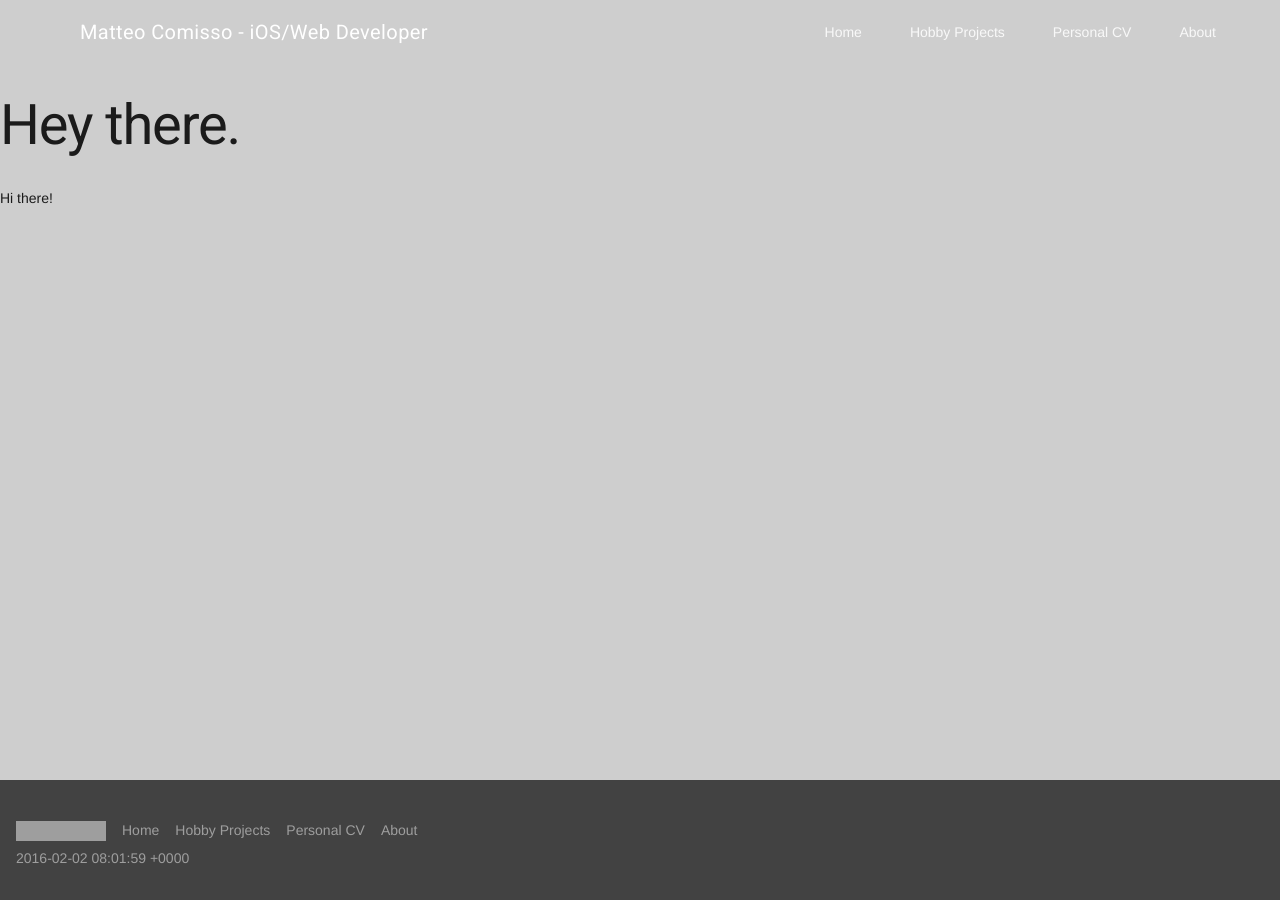
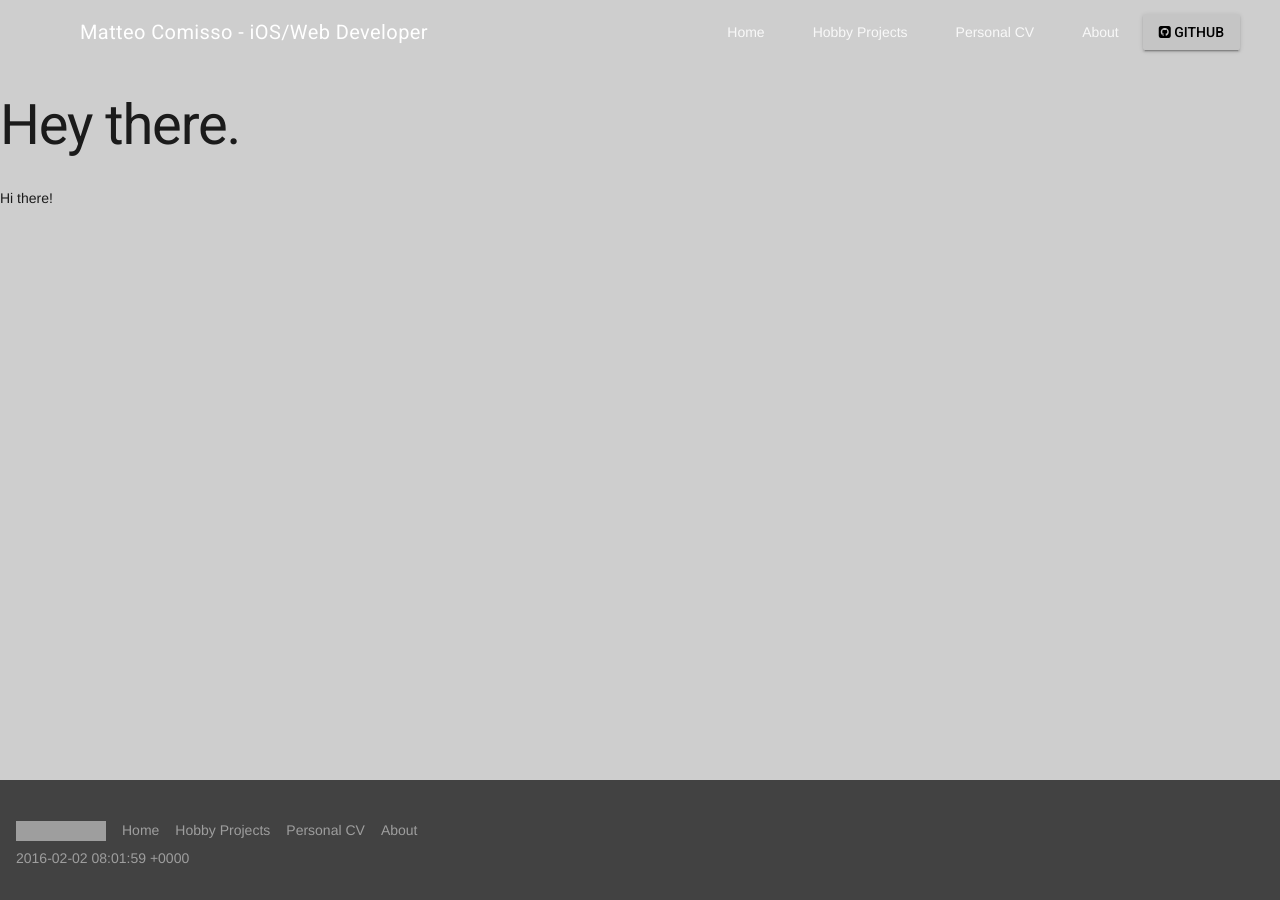
Before and after one commit to mcomisso/mcomisso.github.io, a Jekyll site: the page built from index.html, in a window 1280 px wide. Built offline with Jekyll 4.4.1, drawn with Linux system fonts in a browser that asks for light colours; nearby versions of some CDN libraries; grey boxes are pictures that could not be loaded.

Commit message:
Small bump

```diff
--- a/_layouts/default.html
+++ b/_layouts/default.html
@@ -20,14 +20,19 @@
             <a class="mdl-navigation__link" href="/cv">Personal CV</a>
             <a class="mdl-navigation__link" href="/about">About</a>
           </nav>
+          <button class="mdl-button mdl-js-button mdl-button--raised mdl-js-ripple-effect">
+            <span><i class="fa fa-github-square"></i> Github</span>
+          </button>
         </div>
       </header>
       <div class="mdl-layout__drawer">
       <nav class="mdl-navigation">
-        <a class="mdl-navigation__link" href="/">Home</a>
+        <a class="mdl-navigation__link" href="/"><i class="material-icons">home</i> Home</a>
         <a class="mdl-navigation__link" href="/projects">Hobby Projects</a>
-        <a class="mdl-navigation__link" href="/cv">Personal CV</a>
+        <a class="mdl-navigation__link" href="/cv"><i class="material-icons">work</i> Personal CV</a>
         <a class="mdl-navigation__link" href="/about">About</a>
+        <a class="mdl-navigation__link" href="/blog"><i class="material-icons">book</i> Blog</a>
+
       </nav>
 
       <!-- Insert latest posts -->
```
